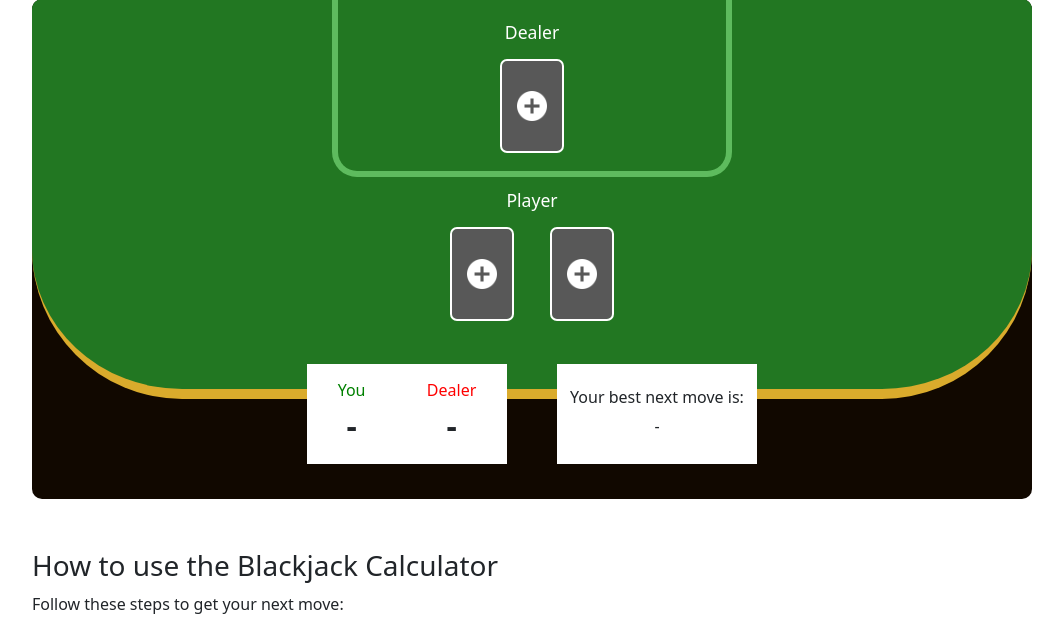
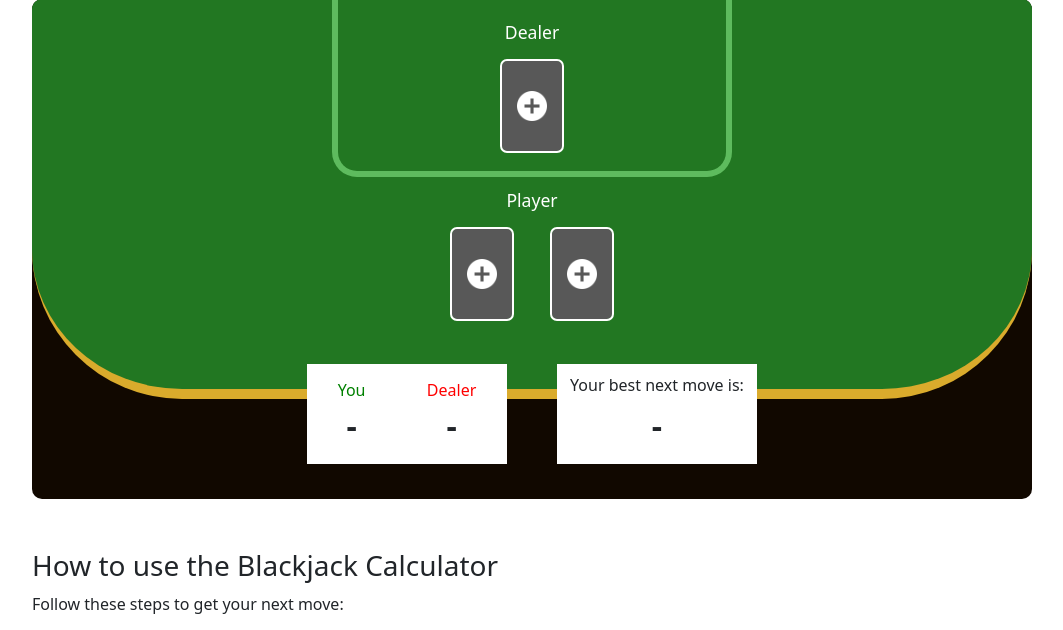
Before and after one commit to coussss/CS50-Final-Project, a Flask app: page / in a window 1280 px wide. Shown: the part 249-879 px from the top of the page, without its empty margins (108-1171 px from the left). Run offline with Flask 3, Linux system fonts and the light colour scheme.

Commit message:
slightly adjusted player next move font size

```diff
--- a/static/styles.css
+++ b/static/styles.css
@@ -86,11 +86,8 @@ body{
 }
 
 .player-choice-display .player-next-move{
-<<<<<<< HEAD
     font-size: 1.6em;
-=======
     font-size: 2em;
->>>>>>> 201dd1186d79dd24516476ba1f3696625330e48a
     font-weight: 600;
     margin: 5px;
 }
```
